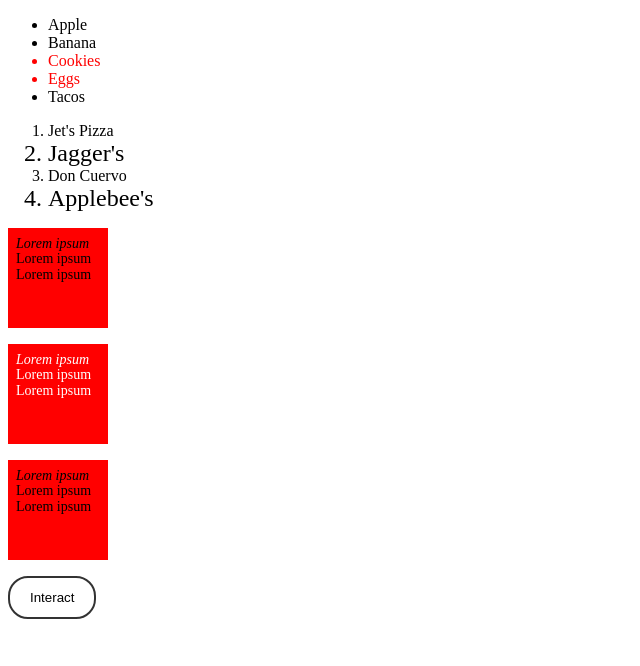
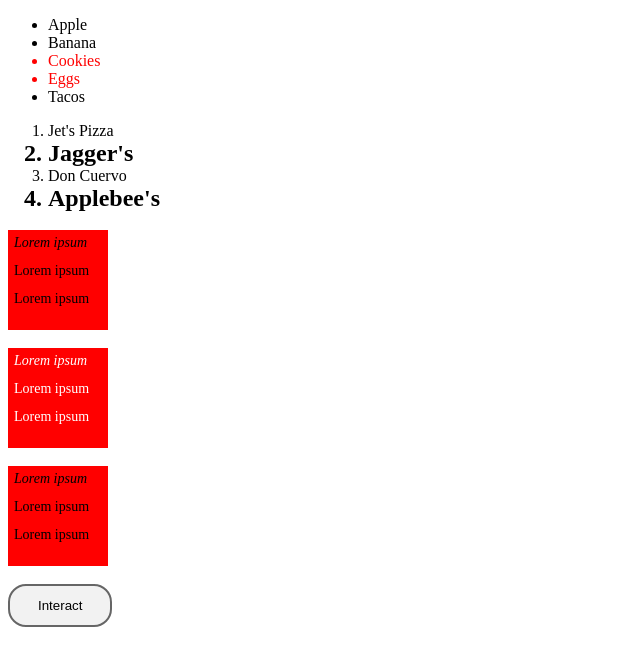
Before and after one commit to martinmw777/CSS-Advanced-Selectors, a plain HTML site: page index.html in a window 1280 px wide. Shown: the whole page, without its empty margins (0-640 px from the left). Drawn offline with Linux system fonts and the light colour scheme.

Commit message:
Update index.html

```diff
--- a/index.html
+++ b/index.html
@@ -10,25 +10,34 @@
       color: red;
     }
 
+    ul li:nth-child(3)::marker,
+    ul li:nth-child(4)::marker {
+      color: red;
+    }
+
     ol li:nth-child(2),
     ol li:nth-child(4) {
       font-size: 24px;
+      font-weight: 700;
     }
 
     body > div {
       width: 100px;
       height: 100px;
       background: red;
-      margin: 16px 0;
-      padding: 8px;
+      padding: 6px;
       box-sizing: border-box;
-      overflow: hidden;
+      margin: 18px 0;
     }
 
     body > div p {
-      margin: 0;
-      line-height: 1.1;
+      margin: 0 0 14px 0;
       font-size: 14px;
+      line-height: 1;
+    }
+
+    body > div p:last-child {
+      margin-bottom: 0;
     }
 
     body > div p:first-child {
@@ -40,10 +49,10 @@
     }
 
     button {
-      padding: 12px 20px;
-      border: 2px solid #333;
-      border-radius: 20px;
-      background: white;
+      padding: 12px 28px;
+      border: 2px solid #666;
+      border-radius: 18px;
+      background: #f2f2f2;
       cursor: pointer;
     }
 
```
